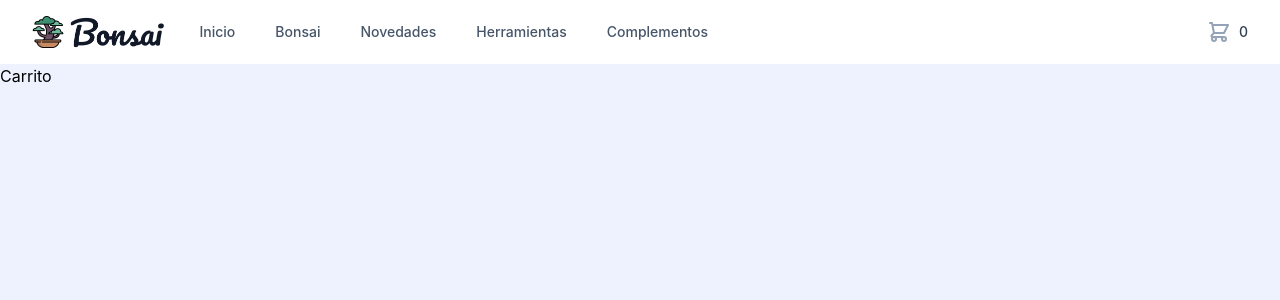
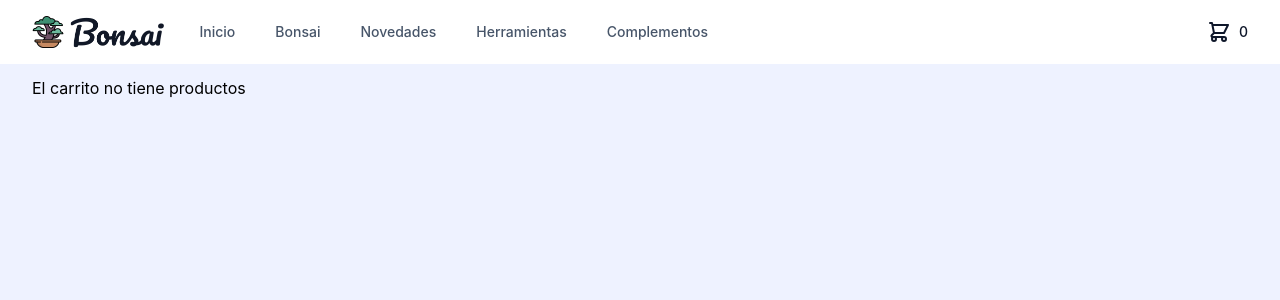
Before and after one commit to Pablo-gm/bonsai-gomez, a React (Create React App) app: page /cart in a window 1280 px wide. Shown: the top 300 px of the page. Built offline with nearby package versions, Linux system fonts and the light colour scheme.

Commit message:
add cart context and cart page

```diff
--- a/src/App.js
+++ b/src/App.js
@@ -5,6 +5,9 @@ import {
   Route,
 } from "react-router-dom";
 
+import CartContext from "./context/CartContext";
+
+import NavBar from "./components/NavBar";
 import Home from "./pages/Home";
 import Category from "./pages/Category";
 import ItemPage from "./pages/ItemPage";
@@ -13,7 +16,9 @@ import NotFound from "./pages/NotFound";
 
 const App = () => {
   return (
+    <CartContext>
       <BrowserRouter>
+        <NavBar/>
         <Routes>
           <Route path="/" element={<Home />}>
             <Route index element={<Home />} />
@@ -27,6 +32,7 @@ const App = () => {
           />
         </Routes>
       </BrowserRouter>
+    </CartContext>
   )
 }
 
--- a/src/components/CartWidget.js
+++ b/src/components/CartWidget.js
@@ -1,16 +1,22 @@
-import React from 'react'
+import React, {useContext} from 'react'
 import { ShoppingCartIcon } from '@heroicons/react/outline';
 
+import { context } from '../context/CartContext';
+
 function CartWidget() {
+  const { numberOfItems } = useContext(context);
+
+  let ni = numberOfItems();
+
   return (
-    <a href="#" className="group -m-2 p-2 flex items-center">
+    <span className="group -m-2 p-2 flex items-center">
         <ShoppingCartIcon
-        className="flex-shrink-0 h-6 w-6 text-slate-400 group-hover:text-slate-500"
+        className="flex-shrink-0 h-6 w-6 group-hover:text-slate-500"
         aria-hidden="true"
         />
-        <span className="ml-2 text-sm font-medium text-slate-700 group-hover:text-slate-800">0</span>
+        <span className="ml-2 text-sm font-medium group-hover:text-slate-800">{ ni }</span>
         <span className="sr-only">artículos en el carrito de compra</span>
-    </a>
+    </span>
   )
 }
 
--- a/src/components/ItemDetail.js
+++ b/src/components/ItemDetail.js
@@ -1,15 +1,19 @@
-import React, {useState} from 'react'
+import React, {useContext, useState} from 'react'
 import { Link } from 'react-router-dom';
+
+import { context } from '../context/CartContext';
 
 import ItemCount from './ItemCount';
 
 function ItemDetail({item}) {
 
     const [stockAdded, setStockAdded] = useState(0);
+    const {addItem} = useContext(context);
 
     function onAdd(quantity){
         //alert('ok');
         setStockAdded(quantity);
+        addItem(item, quantity);
     }
 
   return (
--- a/src/components/NavBar.js
+++ b/src/components/NavBar.js
@@ -78,9 +78,16 @@ function NavBar() {
               </div>
               <div className="absolute inset-y-0 right-0 flex items-center pr-2 sm:static sm:inset-auto sm:ml-6 sm:pr-0">
                 {/* Cart */}
-                <div className="ml-4 flow-root lg:ml-6">
+                <NavLink
+                  to='/cart'
+                  key='cart'
+                  className={({ isActive }) =>
+                  classNames(
+                    isActive ? 'text-slate-900' : 'ml-4 flow-root lg:ml-6 text-slate-500', 'ml-4 flow-root lg:ml-6'
+                  )
+                }>
                   <CartWidget/>
-                </div>
+                </NavLink>
               </div>
             </div>
           </div>
--- /dev/null
+++ b/src/context/CartContext.js
@@ -0,0 +1,45 @@
+import React, {createContext, useState} from 'react'
+
+export const context = createContext();
+
+function CartContext({children, emptyCart = []}) {
+    const [cart, setCart] = useState(emptyCart);
+
+    function clearCart(){
+        setCart([])
+    }
+
+    function isInCart(id) {
+        const foundItem = cart.find( i => i.item.id === id);
+        if(foundItem){
+            return true;
+        }
+        return false;
+    }
+
+    function addItem(item, quantity){
+        if(isInCart(item.id)){
+            console.log("already in cart");
+        }else{
+            setCart([...cart, {item, quantity}])
+        }
+        console.log(cart);
+    }
+
+    function removeItem(id){
+        const newCart = cart.filter( i => i.item.id !== id);
+        setCart(newCart);
+    }
+
+    function numberOfItems(){
+        return cart.length ? cart.length : 0;
+    }
+
+  return (
+    <context.Provider value={{cart, clearCart, isInCart, addItem, removeItem, numberOfItems}}>
+        {children}
+    </context.Provider>
+  )
+}
+
+export default CartContext
--- a/src/pages/Cart.js
+++ b/src/pages/Cart.js
@@ -1,12 +1,107 @@
-import React from 'react'
-import NavBar from "../components/NavBar";
+import React, {useContext} from 'react'
+
+import { XCircleIcon } from '@heroicons/react/outline'
+
+import { context } from '../context/CartContext';
 
 function Cart() {
+  const { cart, clearCart, removeItem } = useContext(context);
+  const subtotal = getSubtotal();
+  const shipping = getShipping();
+  const total = getTotal();
+  console.log(cart);
+
+  const currencyFormatter = new Intl.NumberFormat('en-US', { style: 'currency', currency: "USD", minimumFractionDigits: 2 })
+
+  const productsList = cart.map((product) =>{
+    return(
+      <tr key={product.item.id}>
+        <td className="text-center"><XCircleIcon className="inline-block h-8 w-8 text-red-500 cursor-pointer" onClick={() => removeItem(product.item.id) } /></td>
+        <td className="px-4 py-4 whitespace-nowrap text-slate-700">{product.item.name}</td>
+        <td className="px-4 py-4 whitespace-nowrap text-right text-slate-700">{currencyFormatter.format(product.item.price)}</td>
+        <td className="px-4 py-4 whitespace-nowrap text-right text-slate-700">{product.quantity}</td>
+        <td className="px-4 py-4 whitespace-nowrap text-right text-slate-700">{currencyFormatter.format(product.item.price * product.quantity)}</td>
+      </tr>
+    )
+  });
+
+  // better to add on cartContext?
+  function getSubtotal(){
+    let t = 0;
+    cart.forEach(p => {
+      t += p.item.price * p.quantity;
+    });
+    return t;
+  }
+
+  function getShipping(){
+    let t = 0;
+    cart.forEach(p => {
+      t += p.item.price * p.quantity;
+    });
+    return t > 500 ? 0.00 : 120.00;
+  }
+
+  function getTotal(){
+    let t = 0;
+    cart.forEach(p => {
+      t += p.item.price * p.quantity;
+    });
+    return t > 500 ? t : t + 120;
+  }
+
   return (
-    <>
-      <NavBar/>
-      Carrito
-    </>
+    <div className='max-w-7xl mx-auto px-2 sm:px-6 lg:px-8 py-3'>
+      { cart.length === 0 && <h3>El carrito no tiene productos</h3>}
+      { cart.length > 0 &&
+        <div>
+          <button onClick={() => clearCart()}  className="inline-block bg-white hover:bg-slate-200 text-slate-900 text-center px-3 py-2 rounded-md text-sm font-medium mb-5">
+            Vaciar carrito
+          </button>
+          <div className="flex xl:flex-row gap-4 flex-col">
+            <div className="xl:basis-3/4 basis-full">
+              <div className="shadow overflow-x-auto border-b border-gray-200 rounded-lg mb-5">
+                <table className='table-auto min-w-full divide-y divide-gray-200'>
+                  <thead className="bg-gray-50">
+                    <th className='px-4 py-2 w-16'></th>
+                    <th className='px-4 py-2 text-left text-slate-900'>Producto</th>
+                    <th className='px-4 py-2 text-right text-slate-900'>Precio</th>
+                    <th className='px-4 py-2 text-right text-slate-900'>Cantidad</th>
+                    <th className='px-4 py-2 text-right text-slate-900'>Total</th>
+                  </thead>
+                  <tbody className="bg-white divide-y divide-gray-200">
+                    {productsList}
+                  </tbody>
+                  <tfoot className="bg-slate-700">
+                    <td></td>
+                    <td className="px-4 py-4 whitespace-nowrap text-slate-50" colSpan={3}>Subtotal</td>
+                    <td className="px-4 py-4 whitespace-nowrap text-right text-slate-50">{currencyFormatter.format(subtotal)}</td>
+                  </tfoot>
+                </table>
+              </div>
+            </div>
+            <div className="xl:basis-1/4 basis-full">
+              <div className='shadow bg-white p-5 rounded-lg'>
+                <h2 className="text-xl font-bold">Resumen:</h2>
+                <div className="flex items-center justify-between border-t-2 py-2 mt-5">
+                  <span className='font-semibold text-slate-900'>Subtotal</span>
+                  <span className="text-slate-700">{currencyFormatter.format(subtotal)}</span>
+                </div>
+                <div className="flex items-center justify-between border-t-2 py-2">
+                  <span className='font-semibold text-slate-900'>Costo de envio</span>
+                  <span className="text-slate-700">{currencyFormatter.format(shipping)}</span>
+                </div>
+                <div className="flex items-center justify-between border-t-2 py-2">
+                  <span className='font-semibold text-slate-900'>Total</span>
+                  <span className="text-slate-700">{currencyFormatter.format(total)}</span>
+                </div>
+              </div>
+            </div>
+          </div>
+
+        </div>
+      }
+    </div>
   )
 }
 
--- a/src/pages/Category.js
+++ b/src/pages/Category.js
@@ -1,7 +1,6 @@
 import React, {useEffect} from 'react'
 import { useParams, Link } from "react-router-dom";
 
-import NavBar from "../components/NavBar";
 import ItemListContainer from "../components/ItemListContainer";
 
 import * as Constants from "../constants/constants"
@@ -19,7 +18,6 @@ function Category() {
 
   return (
     <>
-      <NavBar/>
       {isCategory && <ItemListContainer greeting={params.id} categoryId={params.id}/> }
       {!isCategory &&
         <>
--- a/src/pages/Home.js
+++ b/src/pages/Home.js
@@ -1,12 +1,10 @@
 import React from 'react'
 
-import NavBar from "../components/NavBar";
 import ItemListContainer from "../components/ItemListContainer";
 
 function Home() {
   return (
     <>
-      <NavBar/>
       <ItemListContainer greeting="Árboles Bonsai a excelente precio"/>
     </>
   )
--- a/src/pages/ItemPage.js
+++ b/src/pages/ItemPage.js
@@ -1,12 +1,10 @@
 import React from 'react'
 
-import NavBar from "../components/NavBar";
 import ItemDetailContainer from '../components/ItemDetailContainer'
 
 function ItemPage() {
   return (
     <>
-      <NavBar/>
       <ItemDetailContainer></ItemDetailContainer>
     </>
   )
```
Lines whose indentation alone changed are shown as unchanged.
